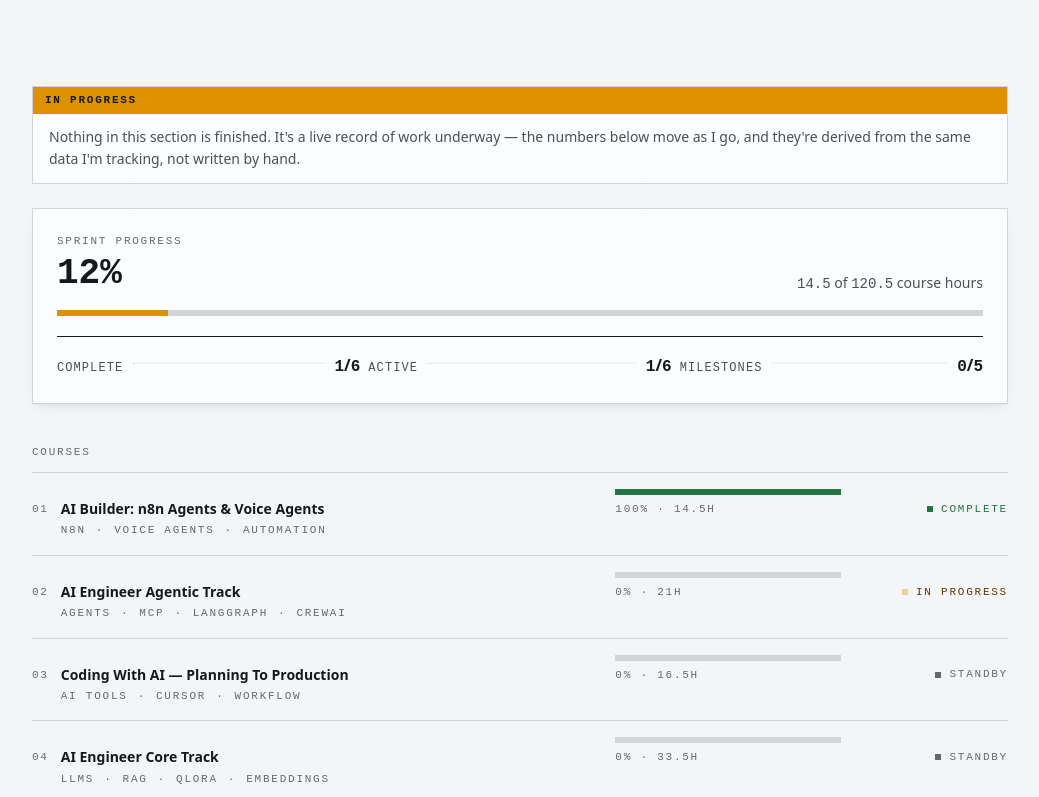
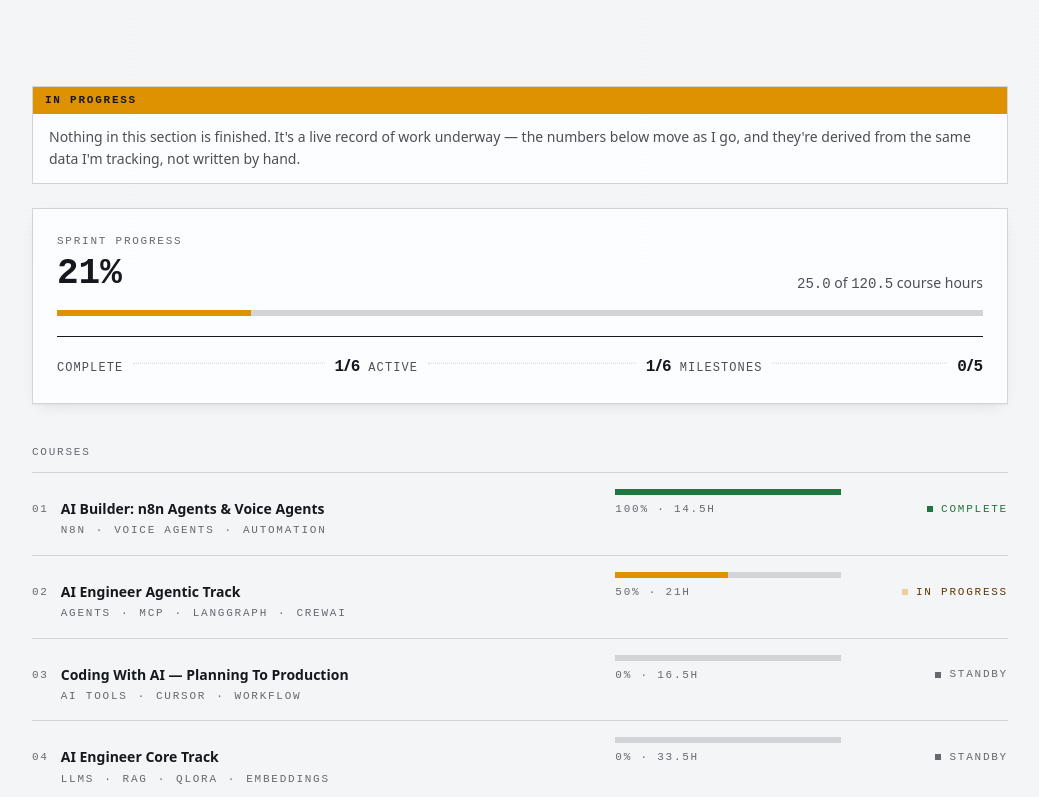
Before and after one commit to kervcodes/portfolio-v2, a React (Vite) app: page /sprint in a window 1280 px wide. Shown: the part 497-1294 px from the top of the page, without its empty margins (120-1159 px from the left). Built offline with nearby package versions, Linux system fonts and the light colour scheme; a web font is replaced by a local one.

Commit message:
Update course progress

```diff
--- a/src/sections/Learning.jsx
+++ b/src/sections/Learning.jsx
@@ -30,7 +30,7 @@ const COURSES = [
         name: "AI Engineer Agentic Track",
         hours: 21,
         status: "active",
-        pct: 0,
+        pct: 50,
         tags: ["Agents", "MCP", "LangGraph", "CrewAI"],
     },
     {
```
Also changed, not shown: 1 other file (tests, documents, lock files or other folders).
